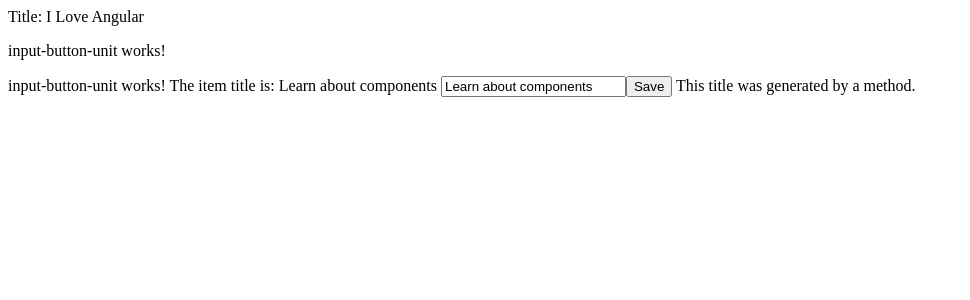
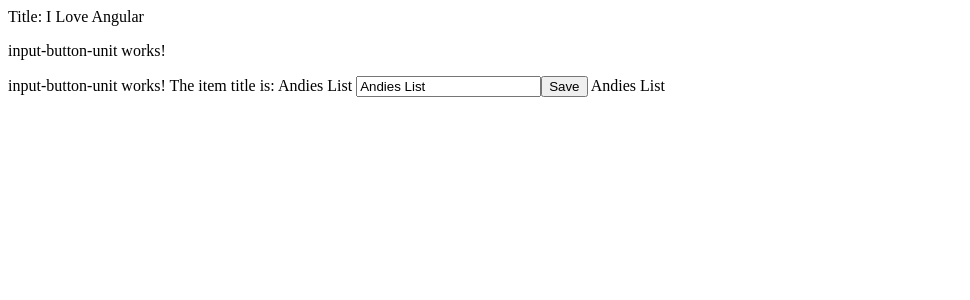
Before and after one commit to andie-dm/todo-app, an Angular app: page / in a window 1280 px wide. Shown: the top 300 px of the page, without its empty margins (0-970 px from the left). Built offline with nearby package versions, Linux system fonts and the light colour scheme.

Commit message:
Learn about reference#

```diff
--- a/src/app/input-button-unit/input-button-unit.component.html
+++ b/src/app/input-button-unit/input-button-unit.component.html
@@ -1,7 +1,12 @@
 <p>input-button-unit works!</p><p>
     input-button-unit works!
     The item title is: {{ title }}
-    <input [value]="title" (keyup.enter)="changeTitle(getInputValue($event))">
-    <button (click)="changeTitle('Button Clicked!')">Save</button>
-    {{generateTitle()}}
+    <input #inputElementRef
+         [value]="title"
+         (keyup.enter)="changeTitle(getInputValue($event))">
+
+  <button (click)="changeTitle(inputElementRef.value)">
+    Save
+  </button>
+    {{title}}
   </p>
--- a/src/app/input-button-unit/input-button-unit.component.ts
+++ b/src/app/input-button-unit/input-button-unit.component.ts
@@ -8,7 +8,7 @@
   styleUrl: './input-button-unit.component.scss'
 })
 export class InputButtonUnitComponent {
-  title = 'Learn about components';
+  title = 'Andies List';
   generateTitle(): string {
     return 'This title was generated by a method.';
   }
```
